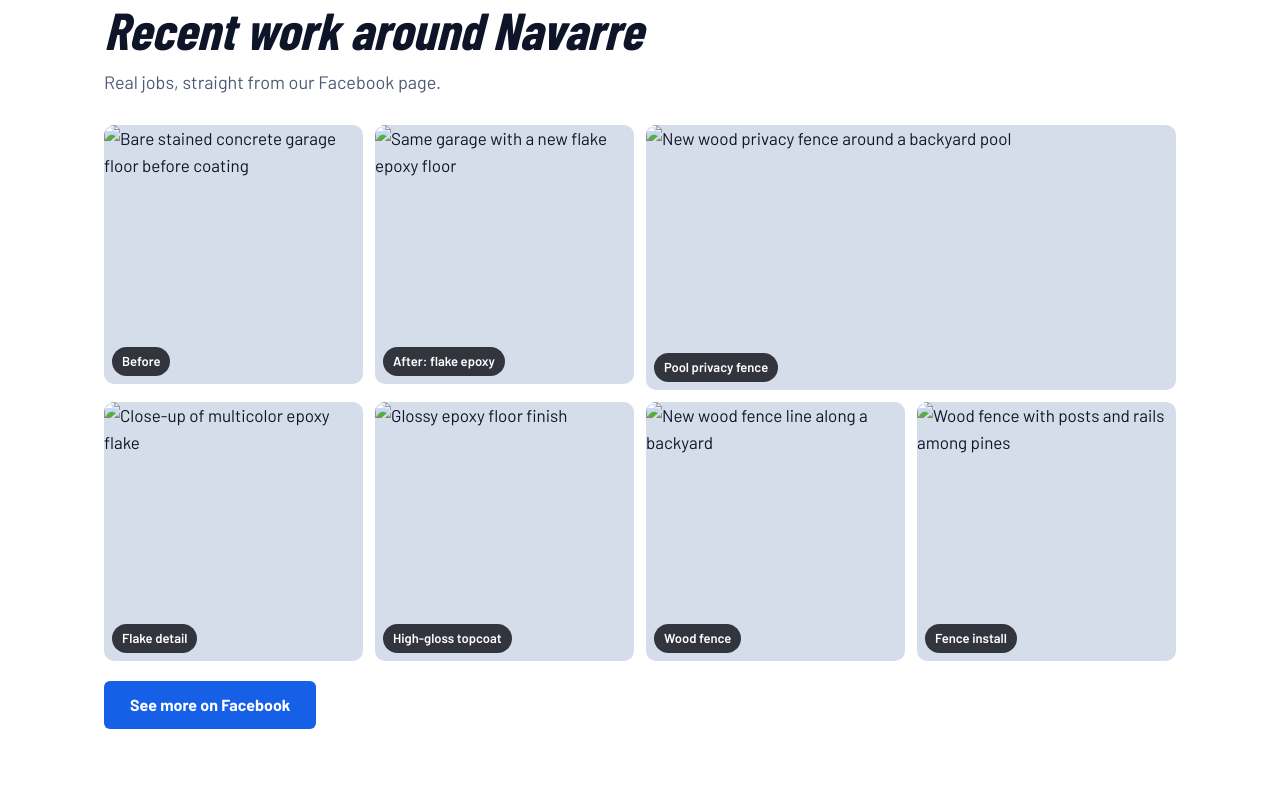
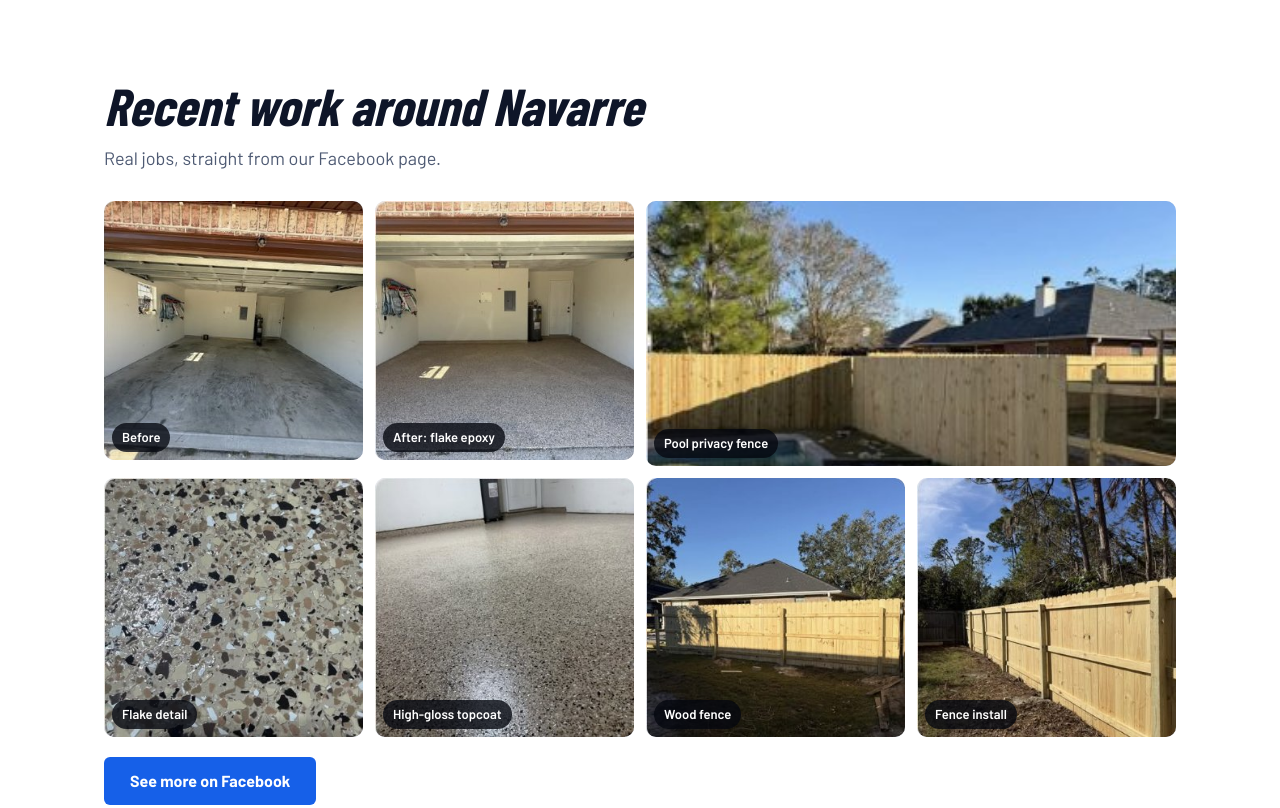
Before and after one commit to yorniel26/emerald-website, a plain HTML site: page index.html in a window 1280 px wide. Shown: the part 1800-2608 px from the top of the page. Drawn offline with nearby package versions, Linux system fonts and the light colour scheme; a web font is replaced by a local one.

Commit message:
Add files via upload

```diff
--- a/index.html
+++ b/index.html
@@ -164,7 +164,7 @@ footer a{color:var(--sun)}
 <header class="top">
   <div class="wrap">
     <a class="brand" href="#top" aria-label="Emerald Repair H&amp;R home">
-      <img src="img/logo.png" width="48" height="48" alt="" style="border-radius:50%">
+      <img src="logo.png" width="48" height="48" alt="" style="border-radius:50%">
       <span><b>Emerald Repair H&amp;R</b><small>RV repair &amp; handyman · Navarre, FL</small></span>
     </a>
     <nav class="menu" aria-label="Main">
@@ -178,7 +178,7 @@ footer a{color:var(--sun)}
 <section class="hero">
   <div class="wrap">
     <div>
-      <img class="logo" src="img/logo.png" alt="Emerald Repair H&amp;R RV Repair and Handyman logo">
+      <img class="logo" src="logo.png" alt="Emerald Repair H&amp;R RV Repair and Handyman logo">
       <h1>RV repair, fences &amp; home fixes. Done right.</h1>
       <p>Navarre’s local handyman for RV repairs, wood fences, epoxy garage floors, painting, carpentry and the rest of your list. Free estimates.</p>
       <div class="ctas">
@@ -187,7 +187,7 @@ footer a{color:var(--sun)}
       </div>
       <div class="today"><i></i><span id="today"></span></div>
     </div>
-    <img class="scene" src="img/truck.jpg" alt="Emerald Repair H&amp;R LLC work truck wrapped in blue with RV repair and fence graphics, under palm trees">
+    <img class="scene" src="truck.jpg" alt="Emerald Repair H&amp;R LLC work truck wrapped in blue with RV repair and fence graphics, under palm trees">
   </div>
 </section>
 <div class="trust"><div class="wrap">
@@ -211,14 +211,14 @@ footer a{color:var(--sun)}
     <p class="lede">Real jobs, straight from our Facebook page.</p>
     <div class="gal">
       <div class="ba">
-        <figure><img src="img/garage-before.jpg" alt="Bare stained concrete garage floor before coating" loading="lazy"><figcaption>Before</figcaption></figure>
-        <figure><img src="img/garage-after.jpg" alt="Same garage with a new flake epoxy floor" loading="lazy"><figcaption>After: flake epoxy</figcaption></figure>
+        <figure><img src="garage-before.jpg" alt="Bare stained concrete garage floor before coating" loading="lazy"><figcaption>Before</figcaption></figure>
+        <figure><img src="garage-after.jpg" alt="Same garage with a new flake epoxy floor" loading="lazy"><figcaption>After: flake epoxy</figcaption></figure>
       </div>
-      <figure class="wide"><img src="img/fence-pool.jpg" alt="New wood privacy fence around a backyard pool" loading="lazy"><figcaption>Pool privacy fence</figcaption></figure>
-      <figure><img src="img/floor1.jpg" alt="Close-up of multicolor epoxy flake" loading="lazy"><figcaption>Flake detail</figcaption></figure>
-      <figure><img src="img/floor-shine.jpg" alt="Glossy epoxy floor finish" loading="lazy"><figcaption>High-gloss topcoat</figcaption></figure>
-      <figure><img src="img/fence1.jpg" alt="New wood fence line along a backyard" loading="lazy"><figcaption>Wood fence</figcaption></figure>
-      <figure><img src="img/fence2.jpg" alt="Wood fence with posts and rails among pines" loading="lazy"><figcaption>Fence install</figcaption></figure>
+      <figure class="wide"><img src="fence-pool.jpg" alt="New wood privacy fence around a backyard pool" loading="lazy"><figcaption>Pool privacy fence</figcaption></figure>
+      <figure><img src="floor1.jpg" alt="Close-up of multicolor epoxy flake" loading="lazy"><figcaption>Flake detail</figcaption></figure>
+      <figure><img src="floor-shine.jpg" alt="Glossy epoxy floor finish" loading="lazy"><figcaption>High-gloss topcoat</figcaption></figure>
+      <figure><img src="fence1.jpg" alt="New wood fence line along a backyard" loading="lazy"><figcaption>Wood fence</figcaption></figure>
+      <figure><img src="fence2.jpg" alt="Wood fence with posts and rails among pines" loading="lazy"><figcaption>Fence install</figcaption></figure>
     </div>
     <p style="margin-top:20px"><a class="btn btn-em" href="https://www.facebook.com/people/Emerald-repair-HR/61596432340080/" target="_blank" rel="noopener">See more on Facebook</a></p>
   </div>
```
